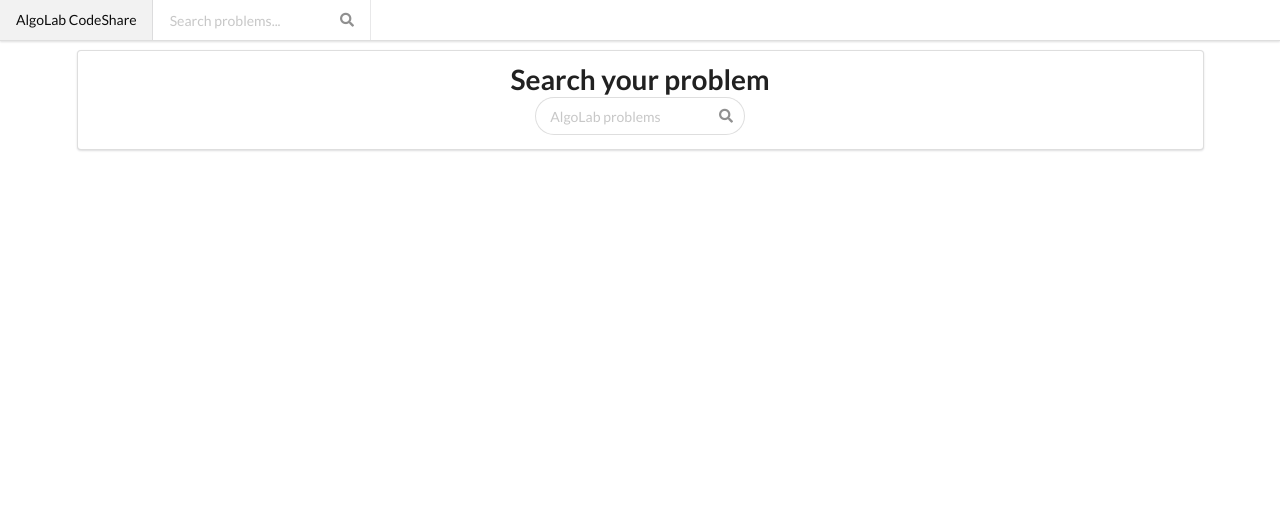
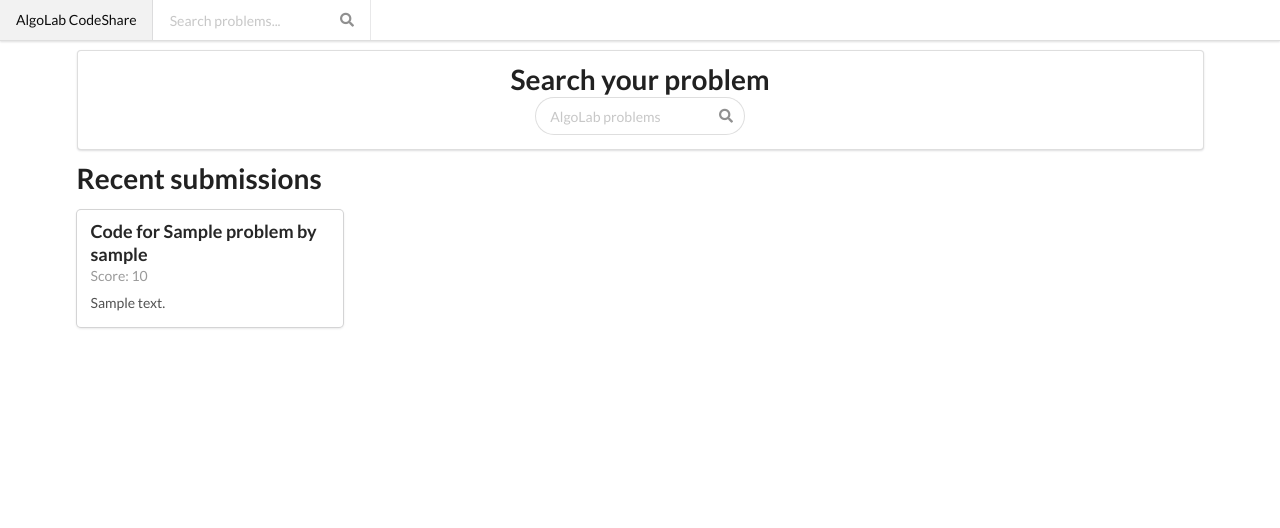
Before and after one commit to m30m/AlgoLabCodeShare, a Django app: page / in a window 1280 px wide. Shown: the top 528 px of the page. Run offline with Django 3.2, Linux system fonts and the light colour scheme; tables that the repository leaves empty hold one stand-in row (values such as "Sample post"); some libraries are stand-ins or nearby versions.

Commit message:
Show recent submission in first page

```diff
--- a/codeshare/views.py
+++ b/codeshare/views.py
@@ -4,7 +4,8 @@
 
 
 def home(request):
-    return render(request, 'index.html')
+    codes = Code.objects.all()[:20]
+    return render(request, 'index.html', {'codes': codes})
 
 
 def show_problem(request, problem_id):
--- a/templates/index.html
+++ b/templates/index.html
@@ -15,4 +15,22 @@
             </div>
         </div>
     </div>
+    <div class="ui container">
+        <h1 class="ui header">Recent submissions</h1>
+        <div class="ui four cards">
+            {% for code in codes %}
+                <a class="ui card" href="/code/{{ code.id }}">
+                    <div class="content">
+                        <div class="header">Code for {{ code.problem.name }} by {{ code.handle }}</div>
+                        <div class="meta">
+                            Score: {{ code.score }}
+                        </div>
+                        <div class="description">
+                            {{ code.description }}
+                        </div>
+                    </div>
+                </a>
+            {% endfor %}
+        </div>
+    </div>
 {% endblock %}
```
